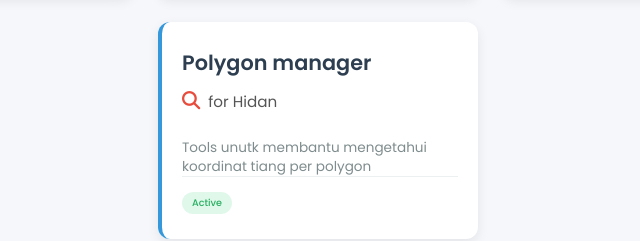
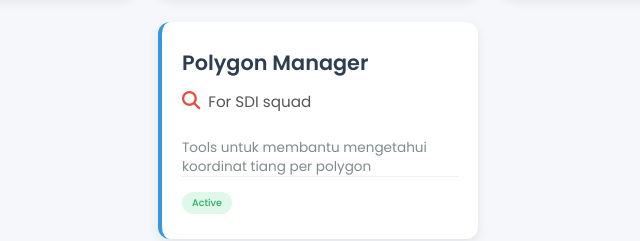
Before and after one commit to Ivanharry203/websitetelkomintern, a plain HTML site: page web_mark_kordinat/dashboard.html in a window 1280 px wide. Shown: the part 541-782 px from the top of the page, 322-962 px from the left. Drawn offline with Linux system fonts and the light colour scheme.

Commit message:
Update dashboard.html

```diff
--- a/web_mark_kordinat/dashboard.html
+++ b/web_mark_kordinat/dashboard.html
@@ -225,10 +225,10 @@
       </div>
         <div class="cards-container">
       <div class="card" onclick="window.location.href='https://ivanharry203.github.io/websitetelkomintern/webiste_data_tiang/index.html'">
-        <h2>Polygon manager</h2>
-        <p><i class="fa-solid fa-magnifying-glass"></i> for Hidan</p>
+        <h2>Polygon Manager</h2>
+        <p><i class="fa-solid fa-magnifying-glass"></i> For SDI squad</p>
         <div class="card-description">
-          Tools unutk membantu mengetahui koordinat tiang per polygon
+          Tools untuk membantu mengetahui koordinat tiang per polygon
         </div>
         <div class="card-footer">
           <span class="status active">Active</span>
```
